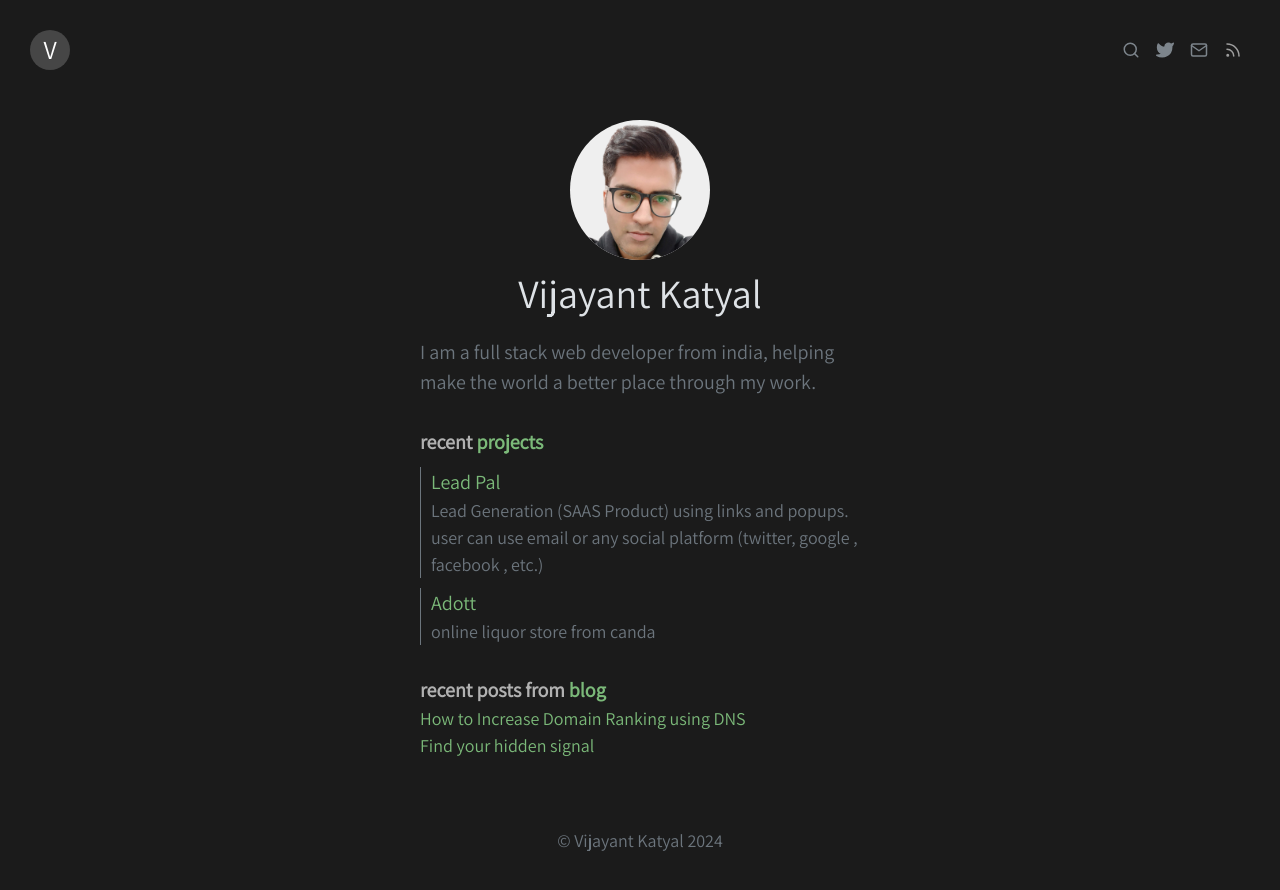
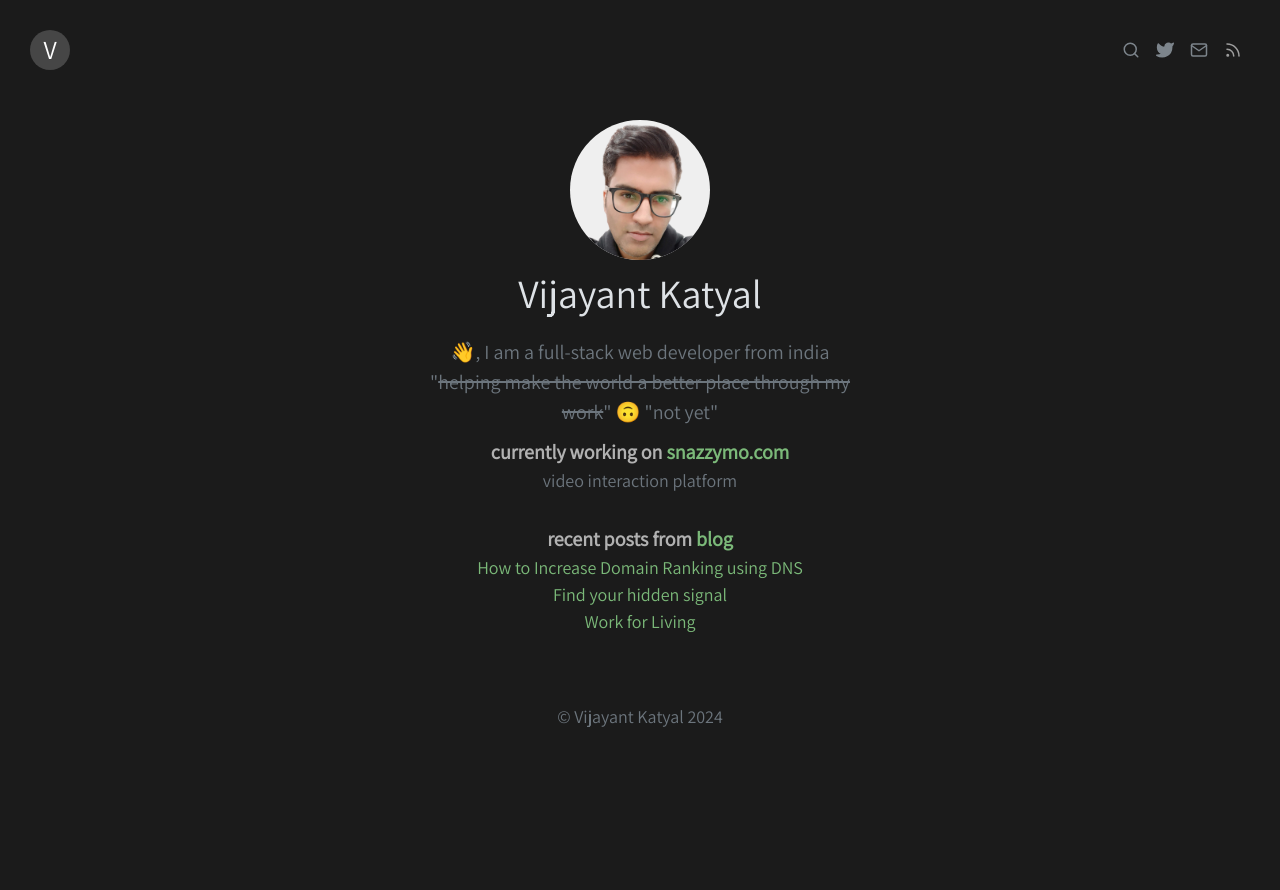
Before and after one commit to vijayantkatyal/vijayantkatyal.github.io, a Jekyll site: the page built from index.html, in a window 1280 px wide. Shown: the top 890 px of the page. Built offline with Jekyll 4.4.1, drawn with Linux system fonts in a browser that asks for light colours.

Commit message:
[Updated] index and blog nav link

```diff
--- a/_includes/header.html
+++ b/_includes/header.html
@@ -1,5 +1,8 @@
 <nav class="navbar navbar-expand fixed-top navbar-light">
 	<a class="navbar-brand app_icon" href="/">V</a>
+	{% if layout.show_blog_link or page.show_blog_link %}
+	&nbsp;&nbsp;/&nbsp;<a class="navbar-brand2 app_icon2" href="/blog">Blog</a>
+	{% endif %}
 
 	<ul class="navbar-nav ml-auto" id="nav_icons">
 		<li class="nav-item active">
--- a/_layouts/post.html
+++ b/_layouts/post.html
@@ -1,5 +1,6 @@
 ---
 layout: post_container
+show_blog_link: true
 ---
 
 <div class="post_header">
--- a/assets/css/blog.css
+++ b/assets/css/blog.css
@@ -226,3 +226,7 @@ code {
 	padding: 10px;
 	background-color: #2d2b2b;
 }
+
+.text_center {
+	text-align: center !important;
+}
--- a/blog/index.html
+++ b/blog/index.html
@@ -2,6 +2,7 @@
 layout: index
 title: Blog
 summary: Vijayant Katyal thoughts on life and development
+show_blog_link: true
 ---
 
 <div class="container-fluid" id="blog_page">
--- a/index.html
+++ b/index.html
@@ -1,7 +1,7 @@
 ---
 layout: index
-meta_description: Vijayant Katyal is a full stack web developer helping make the world a better place through his work.
-summary: Vijayant Katyal thoughts on life and development
+meta_description: Vijayant Katyal thoughts on life and work.
+summary: Vijayant Katyal thoughts on life and work
 ---
 <div class="container-fluid" id="index_page">
 
@@ -10,21 +10,21 @@ summary: Vijayant Katyal thoughts on life and development
 		<h1>Vijayant Katyal</h1>
 	</div>
 
-	<div class="summary_card m_t_20 m_b_10">
-		I am a full stack web developer from india, helping
-		<br>
-		make the world a better place through my work.
+	<div class="summary_card m_t_20 m_b_10 text_center">
+		👋, I am a full-stack web developer from india
+		<br/>
+		"<s>helping make the world a better place through my work</s>" 🙃 "not yet"
 	</div>
 
-	<!-- <div class="summary_card m_t_10">
-		<b class="title">currently working on <a target="blank" href="https://myjumpstreet.com">@myjumpstreet</a></b>
+	<div class="summary_card m_t_10 text_center">
+		<b class="title">currently working on <a target="blank" href="https://snazzymo.com">snazzymo.com</a></b>
 		<br>
 		<span class="description">
-			platform to find sports and activities around you
+			video interaction platform
 		</span>
-	</div> -->
+	</div>
 
-	<div class="summary_card">
+	<!-- <div class="summary_card">
 		<b class="title">recent <a href="/projects">projects</a></b>
 		<br>
 		<div id="projects">
@@ -43,12 +43,12 @@ summary: Vijayant Katyal thoughts on life and development
 				</span>
 			</div>
 		</div>
-	</div>
+	</div> -->
 
-	<div class="summary_card">
+	<div class="summary_card text_center">
 		<b class="title">recent posts from <a href="/blog">blog</a></b>
 		<div class="description">
-			{% for post in site.posts limit:2 %}
+			{% for post in site.posts limit:3 %}
 				<a href="{{ post.id }}">{{ post.title }}</a><br>
 			{% endfor %}
 		</div>
```
